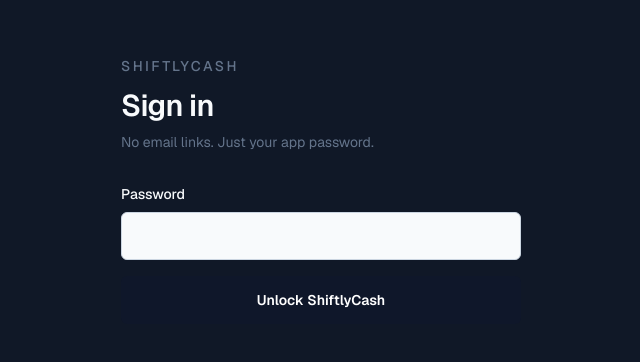
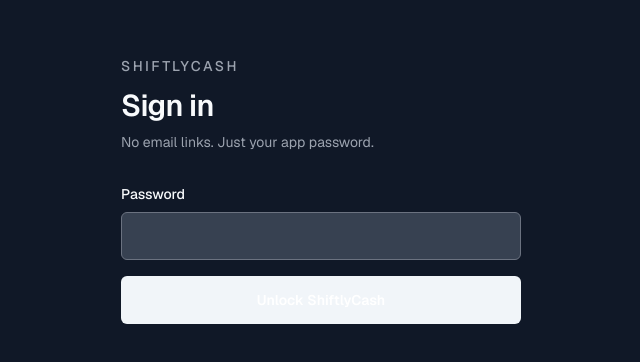
Before and after one commit to Jonathanparker2023/ShiftlyCash, a Next.js app: page /login in a window 1280 px wide. Shown: the part 210-572 px from the top of the page, without its empty margins (319-959 px from the left). Built offline with nearby package versions, Linux system fonts and the light colour scheme.

Commit message:
ui: switch panels to dark-gray (#374151) with light text

```diff
--- a/src/app/globals.css
+++ b/src/app/globals.css
@@ -5,13 +5,13 @@
   --foreground: #f8fafc;
   --shift-bg: #101827;
   --shift-bg-deep: #0b1220;
-  --shift-panel: #f8fafc;
-  --shift-panel-soft: #e8eef6;
-  --shift-border: #d7dee8;
-  --shift-border-strong: #cbd5e1;
-  --shift-ink: #0f172a;
-  --shift-ink-soft: #334155;
-  --shift-muted: #64748b;
+  --shift-panel: #374151;
+  --shift-panel-soft: #4b5563;
+  --shift-border: #4b5563;
+  --shift-border-strong: #6b7280;
+  --shift-ink: #f1f5f9;
+  --shift-ink-soft: #cbd5e1;
+  --shift-muted: #9ca3af;
   --shift-teal: #0e7490;
   --shift-teal-soft: #e0f2fe;
   --shift-orange: #c2410c;
@@ -101,7 +101,7 @@
 }
 
 .text-zinc-600 {
-  color: #475569 !important;
+  color: #94a3b8 !important;
 }
 
 .text-zinc-500,
@@ -114,7 +114,7 @@
 }
 
 .hover\:text-zinc-600:hover {
-  color: #475569 !important;
+  color: #94a3b8 !important;
 }
 
 .bg-emerald-50,
```
